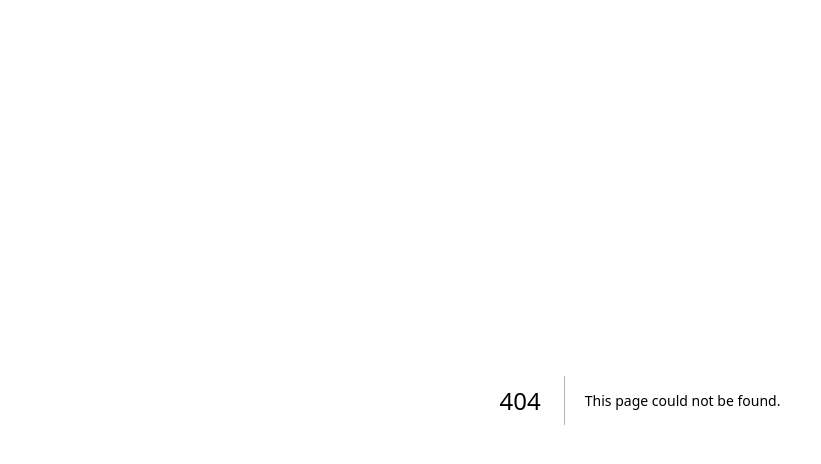
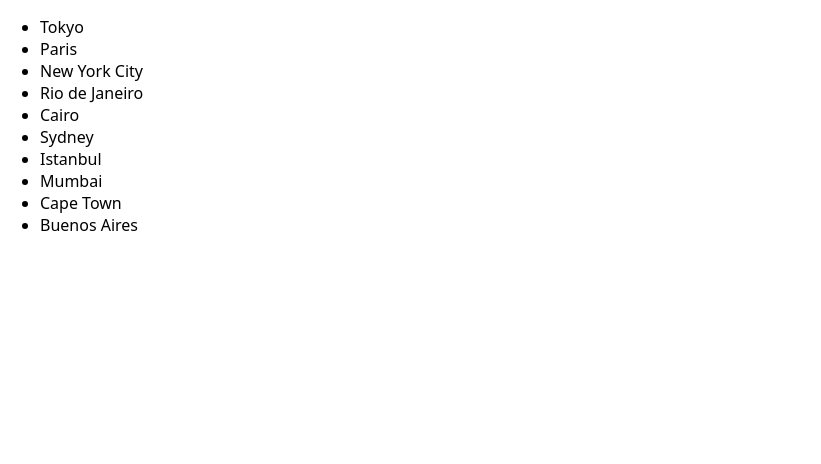
Before and after one commit to Miriam-Voelkl/self-directed-learning_cities-of-the-world, a Next.js app: page /cities in a window 1280 px wide. Before the commit this address had no page. Shown: the top 464 px of the page, without its empty margins (0-821 px from the left). Built offline with nearby package versions, Linux system fonts and the light colour scheme.

Commit message:
Create Cities component

```diff
--- /dev/null
+++ b/pages/cities/index.js
@@ -0,0 +1,11 @@
+import { cities } from "@/lib/data";
+
+export default function Cities() {
+  return (
+    <ul>
+      {cities.map((city) => (
+        <li key={city.id}>{city.name}</li>
+      ))}
+    </ul>
+  );
+}
```
